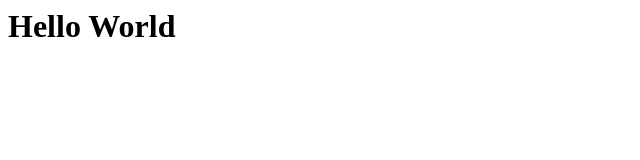
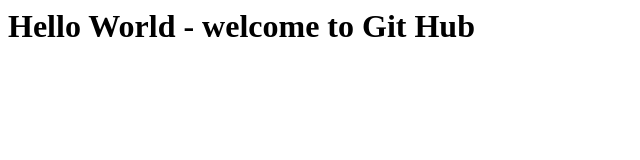
Before and after one commit to pohe/hello-world2015, a plain HTML site: page index.html in a window 1280 px wide. Shown: the whole page, without its empty margins (0-640 px from the left). Drawn offline with Linux system fonts and the light colour scheme.

Commit message:
Added a welcome message

```diff
--- a/index.html
+++ b/index.html
@@ -4,7 +4,7 @@
 </head>
 <body>
 
-<h1>Hello World</h1
+<h1>Hello World - welcome to Git Hub</h1
 
 </body>
 </html>
```
